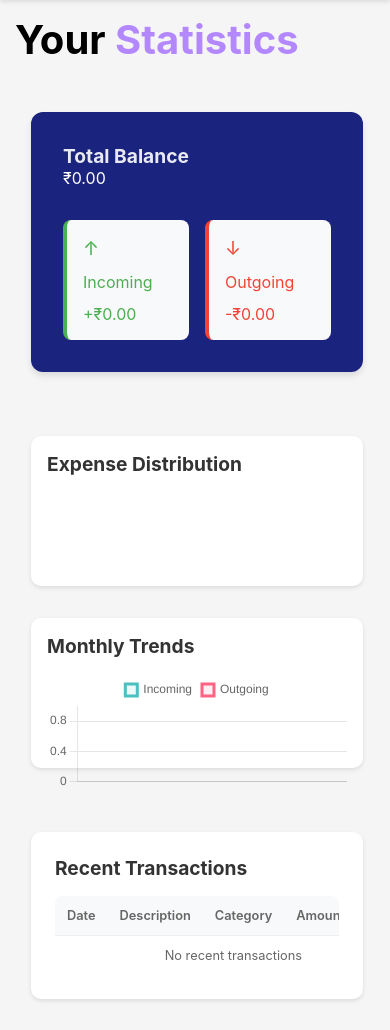
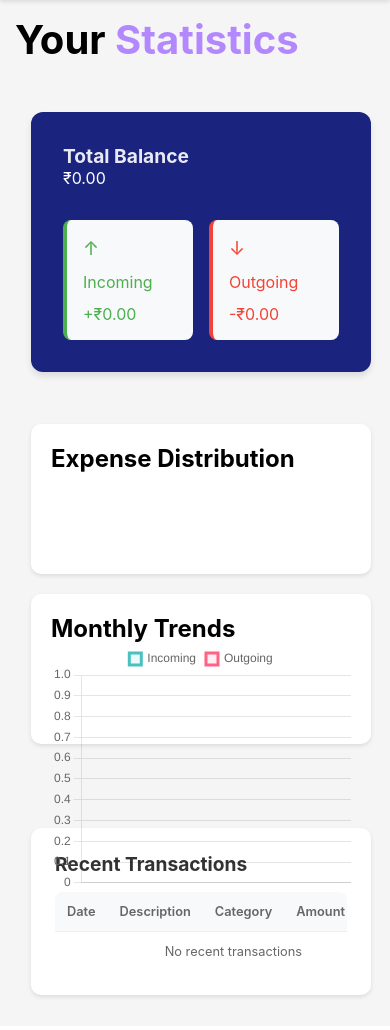
Before and after one commit to varshini-1396/Expense-Tracker-and-Splitter, a Flask app: page /stats in a window 390 px wide. Shown: the part 99-1129 px from the top of the page. After the commit the page ends 1099 px from the top, so only its background shows below. Run offline with Flask 3, Linux system fonts and the light colour scheme; the visitor is signed in with stand-in values (Sample User, id 1); data that the repository does not hold is empty; some libraries are stand-ins or nearby versions.

Commit message:
Refactor Chart Layout and Styles in Stats Dashboard
- Updated styles in styles.css to enhance the layout of the charts, including adjustments to grid display, padding, and margins for better visual appeal.
- Modified stats.html to wrap chart canvases in a new container for improved structure and responsiveness.
- Ensured consistent height settings for chart containers to maintain uniformity across different screen sizes.

```diff
--- a/static/styles.css
+++ b/static/styles.css
@@ -940,26 +940,22 @@
 
 .charts-container {
     display: grid;
-    grid-template-columns: repeat(auto-fit, minmax(300px, 1fr));
-    gap: 2rem;
-    margin-top: 2rem;
-}
-
-.chart-card {
-    height: 300px;
+    grid-template-columns: 1fr 1fr;
+    gap: 20px;
+    margin: 20px 0;
 }
 
 .chart-wrapper {
     background: white;
     border-radius: 10px;
-    padding: 1.5rem;
+    padding: 20px;
     box-shadow: 0 2px 4px rgba(0, 0, 0, 0.1);
 }
 
-.chart-wrapper h2 {
-    margin-bottom: 1rem;
-    color: #333;
-    font-size: 1.2rem;
+.chart-container {
+    position: relative;
+    height: 300px;
+    width: 100%;
 }
 
 .transactions-list {
@@ -1023,8 +1019,8 @@
         grid-template-columns: 1fr;
     }
 
-    .chart-wrapper {
-        padding: 1rem;
+    .chart-container {
+        height: 250px;
     }
 
     .transactions-list {
--- a/templates/stats.html
+++ b/templates/stats.html
@@ -45,11 +45,15 @@
             <div class="charts-container">
                 <div class="chart-wrapper">
                     <h2>Expense Distribution</h2>
-                    <canvas id="expenseDistributionChart"></canvas>
+                    <div class="chart-container">
+                        <canvas id="expenseDistributionChart"></canvas>
+                    </div>
                 </div>
                 <div class="chart-wrapper">
                     <h2>Monthly Trends</h2>
-                    <canvas id="monthlyTrendsChart"></canvas>
+                    <div class="chart-container">
+                        <canvas id="monthlyTrendsChart"></canvas>
+                    </div>
                 </div>
             </div>
 
```
